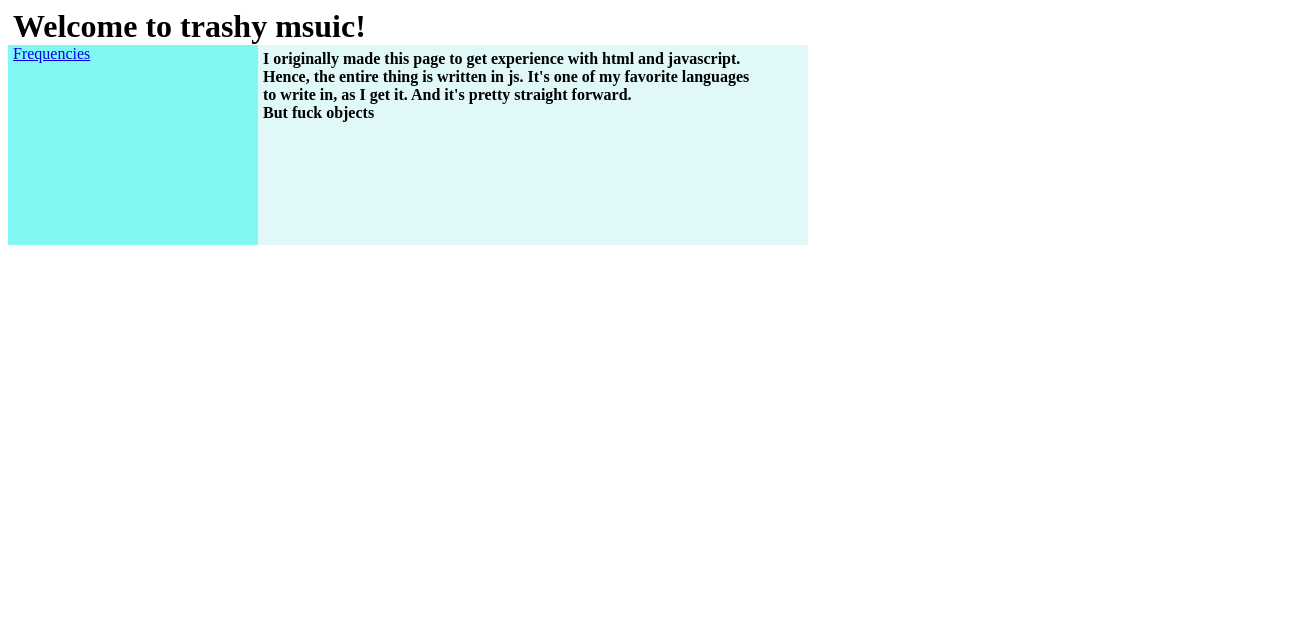
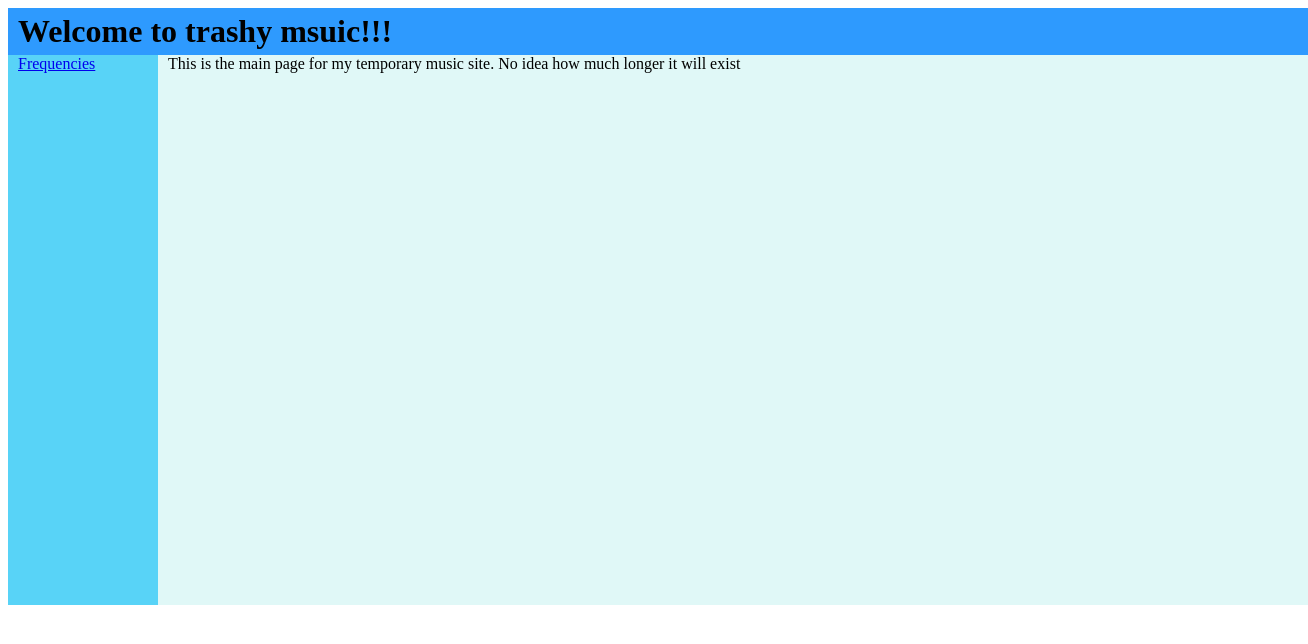
Before and after one commit to bradleymoore111/msuic, a plain HTML site: page index.html in a window 1280 px wide. Shown: the whole page, 1308 px wide, since content can reach past the window. Drawn offline with Linux system fonts and the light colour scheme.

Commit message:
MADE CSS WORK

```diff
--- a/css/style.css
+++ b/css/style.css
@@ -1,4 +1,37 @@
-#header{
-	width:800px;
-	background-color:#2E9AFE
+#container
+{
+	width:1300px;
+	height:700px;
 }
+#header
+{
+	width:1300px;
+	float:left;
+	background-color:#2E9AFE;
+}
+#links
+{
+	width:150px;
+	height:550px;
+	float:left;
+	background-color:#58D3F7;
+}
+#content
+{
+	width:1150px;
+	height:550px;
+	float:left;
+	background-color:#E0F8F7;
+}
+h1
+{
+	margin-left:10px;
+	margin-bottom:5px;
+	margin-top:5px;
+}
+a
+{
+	margin-left:10px;
+	margin-top:5px;
+	margin-bottom:5px;
+}
--- a/index.html
+++ b/index.html
@@ -1,31 +1,25 @@
 <html>
 	<head>
 		<title>General Music Directory</title>
-		<noscript>
-			<link rel="stylesheet" href="css/style.css">
+		<link rel="stylesheet" type="text/css" href="css/style.css">
+	</head>
 
-		</noscript>
-	</head>
 	<body>
-			<div id="container" style="width:800px">
+		<div id="container">
 
 			<div id="header">
-					<h1 style="margin-bottom:0px;margin-left:5;margin-top:5"><b>Welcome to trashy msuic!</b></h1>
+				<h1>Welcome to trashy msuic!!!</h1>
 			</div>
 
-				<div id="links" style="height:200px;width:250px;background-color:#81F7F3;float:left">
-					<a style="margin-left:5;margin-top:5" href="frequencies/index.html">Frequencies</a>
+			<div id="links">
+				<a href="frequencies/index.html">Frequencies</a>
 			</div>
 
-				<div id="page" style="height:200px;width:550px;background-color:#E0F8F7;float:left">
-					<h4 style="margin-left:5;margin-top:5">
-						I originally made this page to get experience with html and javascript.<br>
-						Hence, the entire thing is written in js. It's one of my favorite languages<br>
-						to write in, as I get it. And it's pretty straight forward.<br>
-						But fuck objects
-					</h4>
+			<div id="content">
+				<a>This is the main page for my temporary music site. No idea how much longer it will exist</a>
 			</div>
 
 		</div>
 	</body>
+
 </html>
```
Lines whose indentation alone changed are shown as unchanged.
